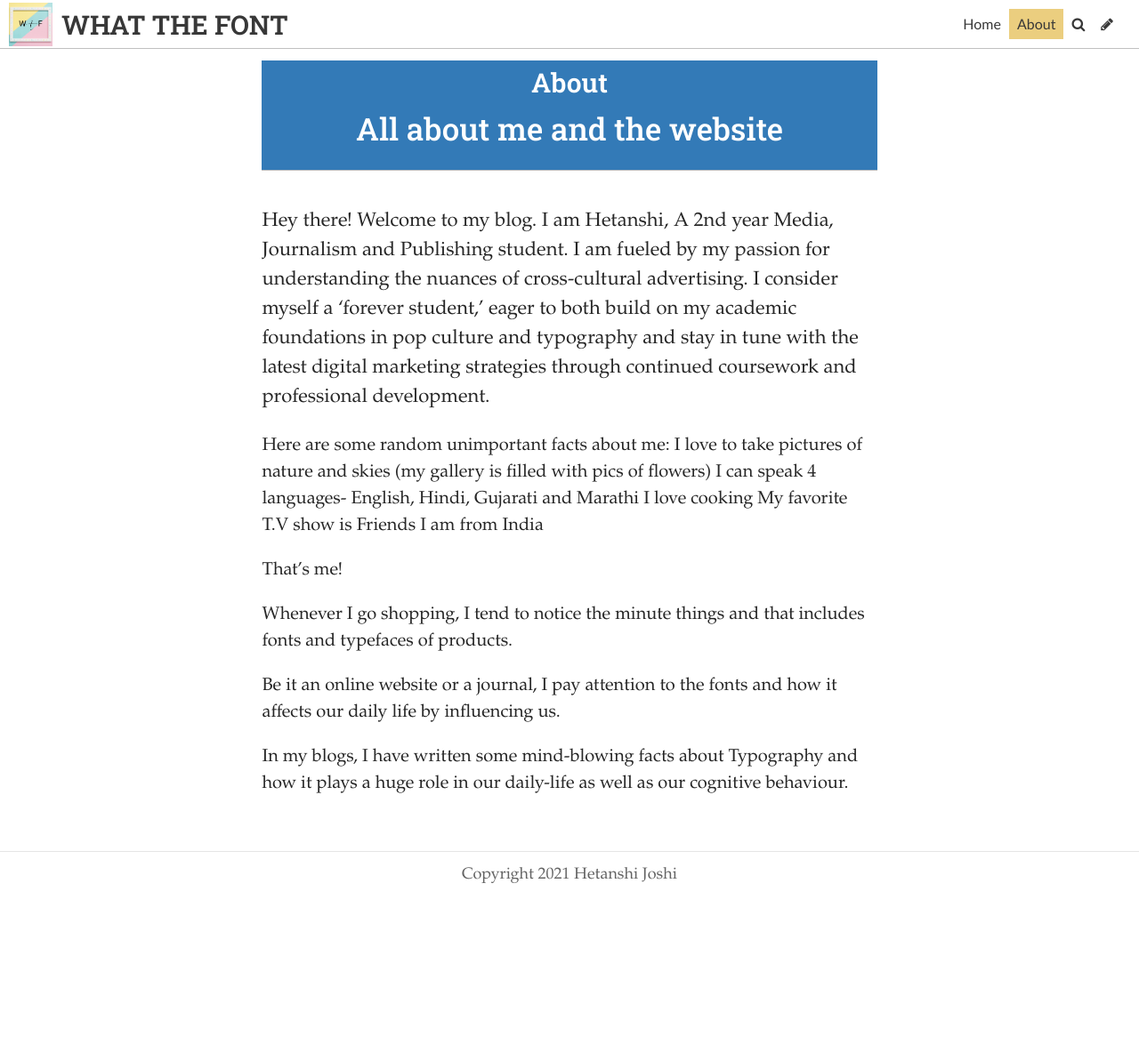
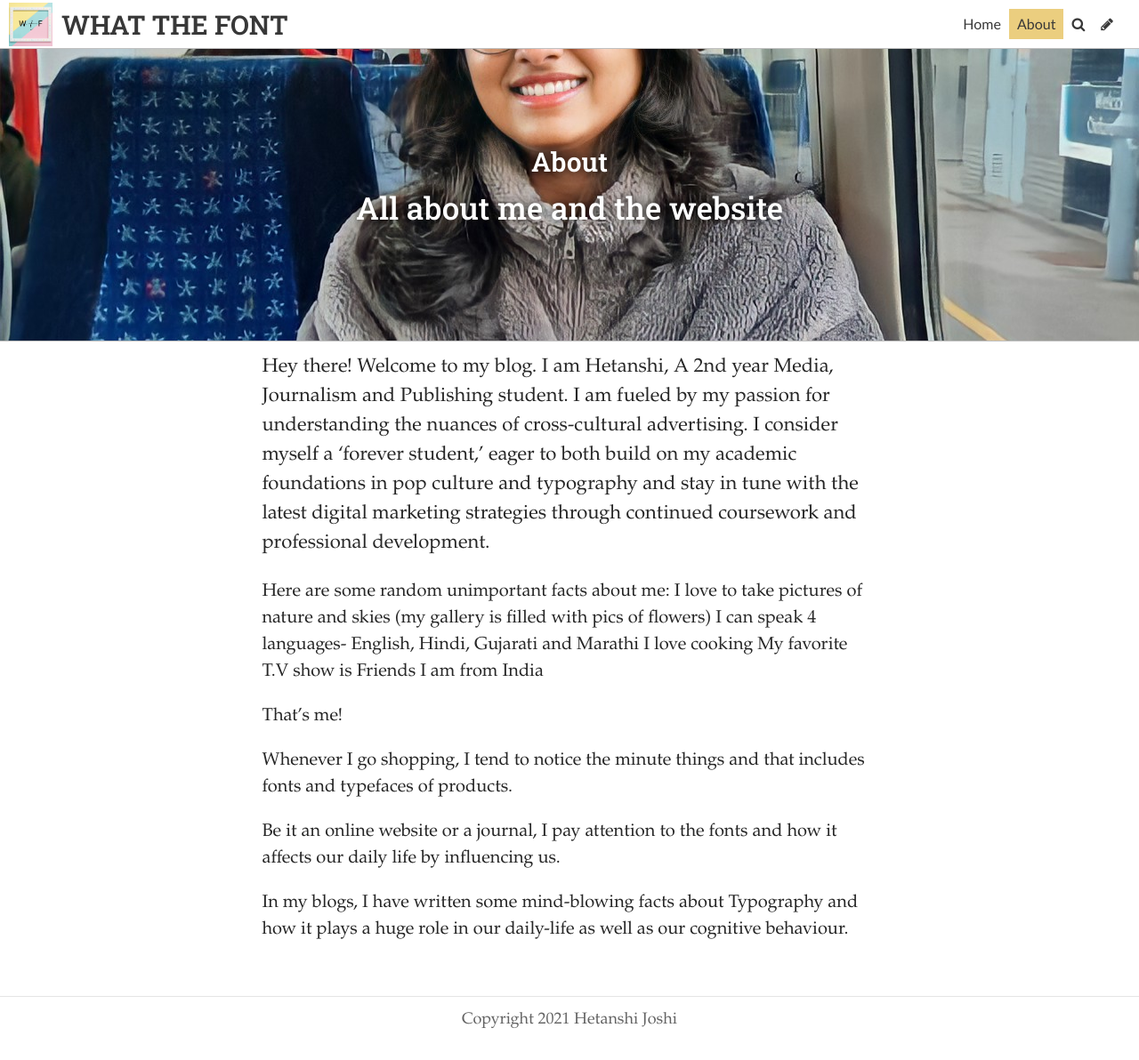
Before and after one commit to hetanshijoshi/designtypo, a Jekyll site: the page built from pages/about.md, in a window 1280 px wide and 1192 px high. Shown: the whole window at 89% size. Built offline with Jekyll 4.4.1, drawn with Linux system fonts in a browser that asks for light colours; some web fonts are replaced.

Commit message:
Update Page “about”

```diff
--- a/pages/about.md
+++ b/pages/about.md
@@ -1,6 +1,7 @@
 ---
 header_feature_image: /uploads/log.jpg
 title: About
+image: ../uploads/hetu-photo-1-.jpg
 subtitle: All about me and the website
 permalink: /about/
 date: 2020-06-29T15:36:12.231Z
```
Also changed, not shown: uploads/hetu-photo-1-.jpg (added).
